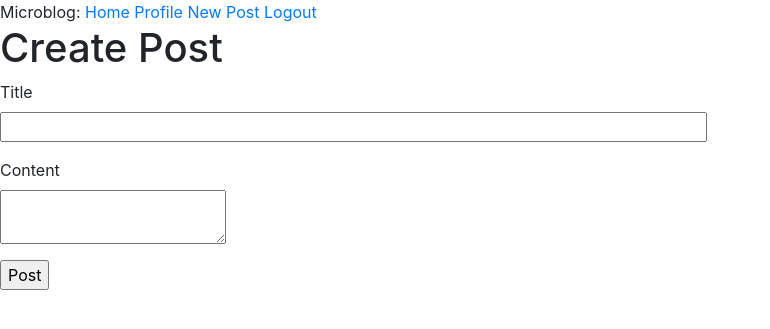
After one commit to pratyush1999/Flask-web-app, a Flask app: page /post/new in a window 1280 px wide. The commit adds this page. Shown: the top 329 px of the page, without its empty margins (0-770 px from the left). Run offline with Flask 2, Linux system fonts and the light colour scheme; the visitor is signed in with stand-in values (Sample User, id 1); data comes from the database, SQL or seed files in the repository; some libraries are stand-ins or nearby versions.

Commit message:
posts done

```diff
--- a/app/forms.py
+++ b/app/forms.py
@@ -2,7 +2,7 @@ from flask_wtf import FlaskForm
 from wtforms import StringField, PasswordField, BooleanField, SubmitField, TextAreaField
 from wtforms.validators import ValidationError, DataRequired, Email, EqualTo, Length
 from app.models import User
-
+from flask_wtf.file import FileField, FileAllowed
 class LoginForm(FlaskForm):
     username = StringField('Username', validators=[DataRequired()])
     password = PasswordField('Password', validators=[DataRequired()])
@@ -30,6 +30,7 @@ class EditProfileForm(FlaskForm):
     username = StringField('Username', validators=[DataRequired()])
     about_me = TextAreaField('About me', validators=[Length(min=0, max=140)])
     submit = SubmitField('Submit')
+    picture = FileField('Update Profile Picture', validators=[FileAllowed(['jpeg','png'])])
 
     def __init__(self, original_username, *args, **kwargs):
         super(EditProfileForm, self).__init__(*args, **kwargs)
@@ -40,3 +41,13 @@ class EditProfileForm(FlaskForm):
             user = User.query.filter_by(username=self.username.data).first()
             if user is not None:
                 raise ValidationError('Please use a different username.')
+class PostForm(FlaskForm):
+    title = StringField('Title', validators=[DataRequired()])
+    content = TextAreaField('Content', validators=[DataRequired()])
+    submit = SubmitField('Post')
+class EditPostForm(FlaskForm):
+    title = StringField('Title', validators=[DataRequired()])
+    content = TextAreaField('Content', validators=[DataRequired()])
+    submit = SubmitField('Submit')
+    def __init__(self, original_username, *args, **kwargs):
+        super(EditPostForm, self).__init__(*args, **kwargs)
--- a/app/models.py
+++ b/app/models.py
@@ -3,7 +3,10 @@ from app import db, login
 from flask_login import UserMixin
 from werkzeug.security import generate_password_hash, check_password_hash
 
-
+followers = db.Table('followers',
+    db.Column('follower_id', db.Integer, db.ForeignKey('user.id')),
+    db.Column('followed_id', db.Integer, db.ForeignKey('user.id'))
+)
 class User(UserMixin, db.Model):
 	"""docstring for User"""
 	id=db.Column(db.Integer, primary_key=True)
@@ -13,12 +16,35 @@ class User(UserMixin, db.Model):
 	posts = db.relationship('Post', backref='author', lazy='dynamic')
 	about_me = db.Column(db.String(140))
 	last_seen = db.Column(db.DateTime, default=datetime.utcnow)
-	image_file = db.Column(db.String(20), nullable=False, default='default.jpg')
+	image_file = db.Column(db.String(20), nullable=False, default='profile_pics/default.jpg')
+	followed = db.relationship(
+        'User', secondary=followers,
+        primaryjoin=(followers.c.follower_id == id),
+        secondaryjoin=(followers.c.followed_id == id),
+        backref=db.backref('followers', lazy='dynamic'), lazy='dynamic')
 	def set_password(self, password):
 		self.password_hash = generate_password_hash(password)
 
 	def check_password(self, password):
 		return check_password_hash(self.password_hash, password)
+
+	def follow(self, user):
+			if not self.is_following(user):
+				self.followed.append(user)
+
+	def unfollow(self, user):
+		if self.is_following(user):
+			self.followed.remove(user)
+
+	def is_following(self, user):
+		return self.followed.filter(
+            followers.c.followed_id == user.id).count() > 0
+	def followed_posts(self):
+		followed = Post.query.join(
+            followers, (followers.c.followed_id == Post.user_id)).filter(
+                followers.c.follower_id == self.id)
+		own = Post.query.filter_by(user_id=self.id)
+		return followed.union(own).order_by(Post.timestamp.desc())
 
 
 	def __repr__(self):
@@ -26,12 +52,13 @@ class User(UserMixin, db.Model):
 
 class Post(db.Model):
     id = db.Column(db.Integer, primary_key=True)
-    body = db.Column(db.String(140))
+    content = db.Column(db.Text)
+    title = db.Column(db.String(100))
     timestamp = db.Column(db.DateTime, index=True, default=datetime.utcnow)
     user_id = db.Column(db.Integer, db.ForeignKey('user.id'))
 
     def __repr__(self):
-        return '<Post {}>'.format(self.body)
+        return '<Post {}>'.format(self.content)
 @login.user_loader
 def load_user(id):
     return User.query.get(int(id))
--- a/app/routes.py
+++ b/app/routes.py
@@ -1,18 +1,17 @@
 from flask import render_template, flash, redirect, url_for
 from flask import request
 from werkzeug.urls import url_parse
-
+import os
+import secrets
 
 from app import app
 
 from app import db
 
-from app.forms import RegistrationForm
-
-from app.forms import LoginForm, EditProfileForm
+from app.forms import RegistrationForm, LoginForm, EditProfileForm, PostForm, EditPostForm
 from flask_login import current_user, login_user, logout_user, login_required
 
-from app.models import User
+from app.models import User, Post
 from datetime import datetime
 
 @app.route('/')
@@ -20,16 +19,17 @@ from datetime import datetime
 @login_required
 def index():
 	user = {'username':'Miguel'}
-	posts = [
-        {
-            'author': {'username': 'John'},
-            'body': 'Beautiful day in Portland!'
-        },
-        {
-            'author': {'username': 'Susan'},
-            'body': 'The Avengers movie was so cool!'
-        }
-    ]
+	posts = [ ]
+ #        {
+ #            'author': {'username': 'John'},
+ #            'body': 'Beautiful day in Portland!'
+ #        },
+ #        {
+ #            'author': {'username': 'Susan'},
+ #            'body': 'The Avengers movie was so cool!'
+ #        }
+ #    ]
+    # posts=[]
 	return render_template('index.html', title='Home', posts=posts)
 
 @app.route('/login', methods=['GET', 'POST'])
@@ -72,12 +72,9 @@ def register():
 @login_required
 def user(username):
     user = User.query.filter_by(username=username).first_or_404()
-    posts = [
-        {'author': user, 'body': 'Test post #1'},
-        {'author': user, 'body': 'Test post #2'}
-    ]
-    image_file=url_for('static',filename='profile_pics/'+current_user.image_file)
-    return render_template('user.html', user=user, posts=posts)
+    posts = Post.query.all()
+    image_file=url_for('static',filename=user.image_file)
+    return render_template('user.html', user=user, posts=posts, image_file=image_file)
 
 @app.before_request
 def before_request():
@@ -85,11 +82,23 @@ def before_request():
         current_user.last_seen = datetime.utcnow()
         db.session.commit()
 
+def save_picture(form_picture):
+    random_hex = secrets.token_hex(8)
+    _, f_ext = os.path.split(form_picture.filename)
+    picture_fn = 'profile_pics/' + random_hex + f_ext
+    picture_path = os.path.join(app.root_path, 'static/', picture_fn)
+    form_picture.save(picture_path)
+    return picture_fn
+
+
 @app.route('/edit_profile', methods=['GET', 'POST'])
 @login_required
 def edit_profile():
     form = EditProfileForm(current_user.username)
     if form.validate_on_submit():
+        if form.picture.data:
+            picture_file = save_picture(form.picture.data)
+            current_user.image_file=picture_file
         current_user.username = form.username.data
         current_user.about_me = form.about_me.data
         db.session.commit()
@@ -100,3 +109,71 @@ def edit_profile():
         form.about_me.data = current_user.about_me
     return render_template('edit_profile.html', title='Edit Profile',
                            form=form)
+@app.route('/follow/<username>')
+@login_required
+def follow(username):
+    user = User.query.filter_by(username=username).first()
+    if user is None:
+        flash('User {} not found.'.format(username))
+        return redirect(url_for('index'))
+    if user == current_user:
+        flash('You cannot follow yourself!')
+        return redirect(url_for('user', username=username))
+    current_user.follow(user)
+    db.session.commit()
+    flash('You are following {}!'.format(username))
+    return redirect(url_for('user', username=username))
+
+@app.route('/unfollow/<username>')
+@login_required
+def unfollow(username):
+    user = User.query.filter_by(username=username).first()
+    if user is None:
+        flash('User {} not found.'.format(username))
+        return redirect(url_for('index'))
+    if user == current_user:
+        flash('You cannot unfollow yourself!')
+        return redirect(url_for('user', username=username))
+    current_user.unfollow(user)
+    db.session.commit()
+    flash('You have unfollowed {}.'.format(username))
+    return redirect(url_for('user', username=username))
+
+@app.route("/post/new", methods=['GET', 'POST'])
+@login_required
+def new_post():
+    form = PostForm()
+    if form.validate_on_submit():
+        post = Post(title=form.title.data, content=form.content.data, author=current_user)
+        db.session.add(post)
+        db.session.commit()
+        flash('post has been created')
+        return redirect(url_for('user', username=current_user.username))
+    return render_template('create_post.html', form=form, title='New Post')
+@app.route("/post/update/<int:post_id>", methods=['GET', 'POST'])
+@login_required
+def edit_post(post_id):
+    post = Post.query.get_or_404(post_id)
+    form = EditPostForm(post)
+    if post.author != current_user:
+        abort(403)
+    if form.validate_on_submit():
+        post.title=form.title.data
+        post.content=form.content.data
+        db.session.commit()
+        flash('Your changes have been saved.')
+        return redirect(url_for('user', username=current_user.username))
+    elif request.method == 'GET':
+        form.title.data = post.title
+        form.content.data = post.content
+    return render_template('edit_post.html',title=post.title, post=post, form=form)
+@app.route("/post/delete/<int:post_id>", methods=['POST'])
+@login_required
+def delete_post(post_id):
+    post = Post.query.get_or_404(post_id)
+    if post.author != current_user:
+        abort(403)
+    db.session.delete(post)
+    db.session.commit()
+    flash('Your post has been deleted')
+    return redirect(url_for('index'))
--- a/app/templates/base.html
+++ b/app/templates/base.html
@@ -1,5 +1,7 @@
 <html>
 <head>
+      <link rel="stylesheet" href="https://maxcdn.bootstrapcdn.com/bootstrap/4.0.0/css/bootstrap.min.css" integrity="sha384-Gn5384xqQ1aoWXA+058RXPxPg6fy4IWvTNh0E263XmFcJlSAwiGgFAW/dAiS6JXm" crossorigin="anonymous">
+
     	{% if title %}
         <title>{{ title }} - Microblog</title>
         {% else %}
@@ -14,6 +16,7 @@
         <a href="{{ url_for('login') }}">Login</a>
         {% else %}
         <a href="{{ url_for('user', username=current_user.username) }}">Profile</a>
+          <a href="{{ url_for('new_post') }}">New Post</a>
         <a href="{{ url_for('logout') }}">Logout</a>
         {% endif %}
       {% block content %}{% endblock %}
--- /dev/null
+++ b/app/templates/create_post.html
@@ -0,0 +1,24 @@
+{% extends "base.html" %}
+{% block content %}
+<h1>Create Post</h1>
+    <form action="" method="post">
+        {{ form.hidden_tag() }}
+
+        <p>
+            {{ form.title.label }}<br>
+            {{ form.title(size=64) }}<br>
+            {% for error in form.title.errors %}
+            <span style="color: red;">[{{ error }}]</span>
+            {% endfor %}
+        </p>
+        <p>
+            {{ form.content.label }}<br>
+            {{ form.content(size=32) }}<br>
+            {% for error in form.content.errors %}
+            <span style="color: red;">[{{ error }}]</span>
+            {% endfor %}
+        </p>
+
+        <p>{{ form.submit() }}</p>
+    </form>
+{% endblock content %}
--- a/app/templates/index.html
+++ b/app/templates/index.html
@@ -2,7 +2,5 @@
 
 {% block content %}
         <h1>Hello, {{ current_user.username }}!</h1>
-        {% for post in posts %}
-        <div><p>{{ post.author.username }} says: <b> {{ post.body }}</b></p></div>
-        {% endfor %}
+
 {% endblock %}
```
Also changed, not shown: app/migrations/versions/561f6f253aa8_tables.py (deleted, +0 -49 lines), app/migrations/versions/f06fab61e968_new_fields_in_user_model.py (deleted, +0 -30 lines), app/templates/_post.html (+9 -3 lines), app/templates/edit_post.html (added, +26 -0 lines), app/templates/edit_profile.html (+10 -1 lines), app/templates/user.html (+9 -6 lines), app/static/profile_pics/5c35b8949fea4c77MyPic.jpeg (added), app/static/profile_pics/6e817c3bfb9bfd0a5c35b8949fea4c77MyPic.jpeg (added), app/static/profile_pics/bc85ca2df486b44c20171168.jpeg (added), app/static/profile_pics/default.jpg (added).
